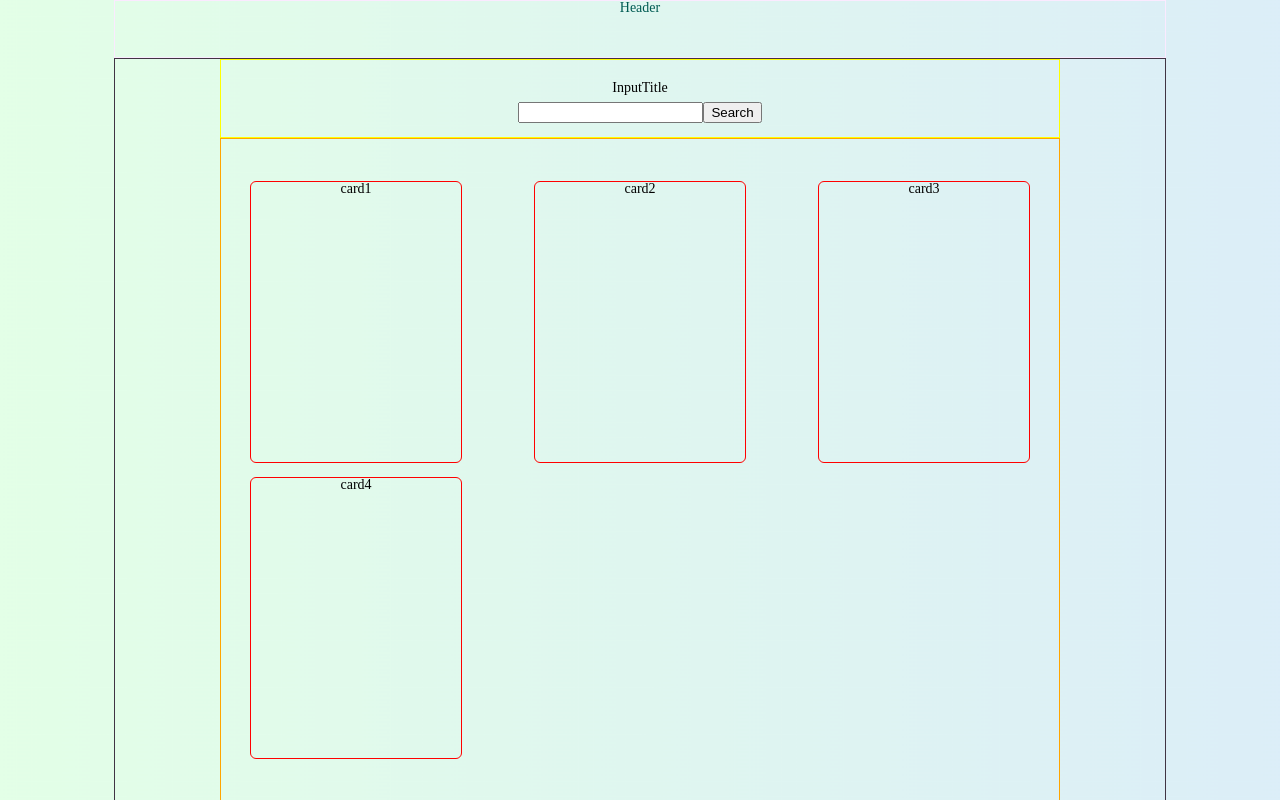
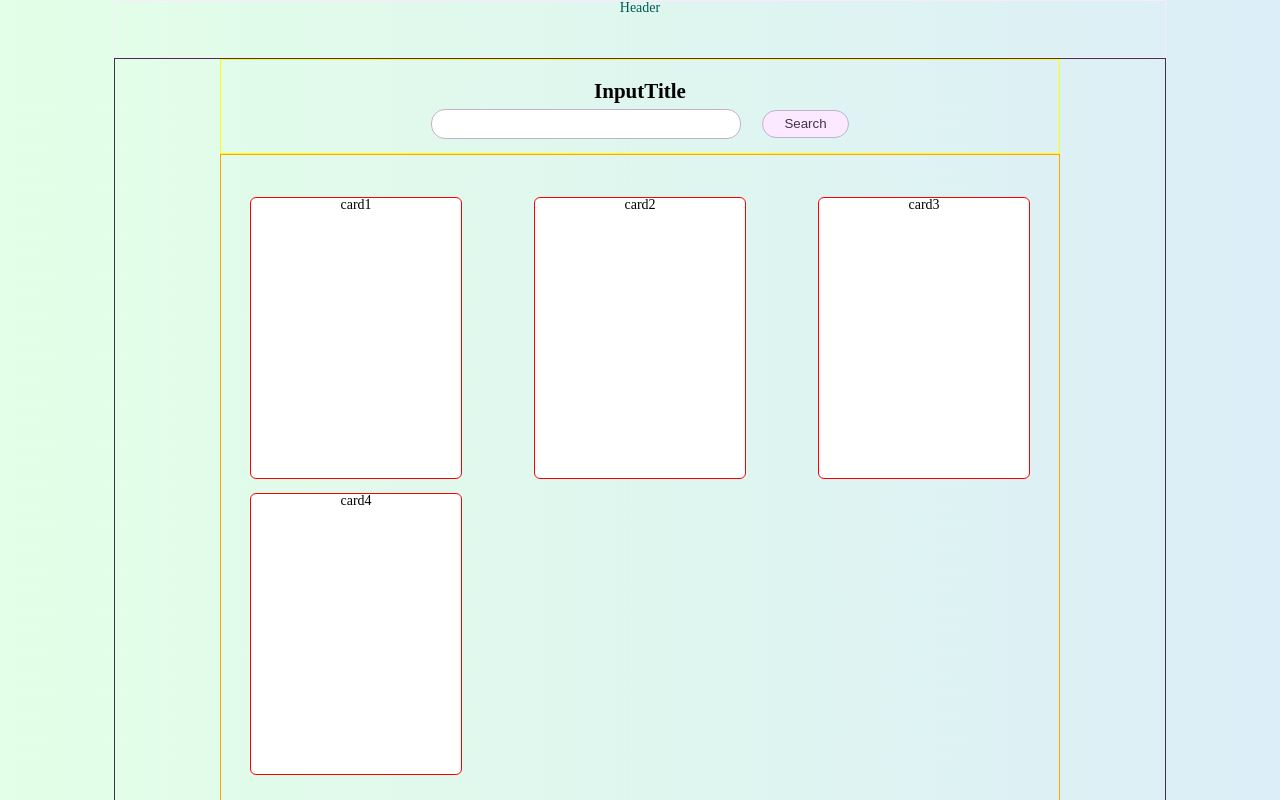
Before and after one commit to CEmmanuelP/mini-my-home, a React (Create React App) app: page / in a window 1280 px wide. Shown: the top 800 px of the page. Built offline with nearby package versions, Linux system fonts and the light colour scheme.

Commit message:
config.js & Cards component

```diff
--- a/src/Main.js
+++ b/src/Main.js
@@ -1,4 +1,5 @@
 import styled from "styled-components";
+import Cards from "./components/Cards";
 
 const Main = () => {
     return (
@@ -9,12 +10,7 @@ const Main = () => {
                     <input className="searchInput" />
                     <button className="searchButton">Search</button>
                 </div>
-                <div className="cards">
-                    <div className="card">card1</div>
-                    <div className="card">card2</div>
-                    <div className="card">card3</div>
-                    <div className="card">card4</div>
-                </div>
+                <Cards />
             </div>
         </MainContainer>
     );
@@ -41,17 +37,28 @@ const MainContainer = styled.div`
         .inputTitle {
             padding-top: 0.5rem;
             padding-bottom: 0.5rem;
+            font-weight: 600;
+            font-size: 1.5rem;
         }
-    }
 
-    .cards {
-        border: 1px solid orange;
-        display: grid;
-        grid-template-columns: repeat(3, 1fr);
-        grid-gap: 1rem;
-        padding-bottom: 3rem;
-        padding-top: 3rem;
-        justify-items: center;
+        .searchInput {
+            width: 20rem;
+            border-radius: 1rem;
+            border: 1px solid var(--color-purple);
+            padding: 0rem 1rem 0 1rem;
+            line-height: 2rem;
+        }
+
+        .searchButton {
+            height: 2rem;
+            margin-left: 1.5rem;
+            border: 1px solid var(--color-purple);
+            border-radius: 1rem;
+            background-color: var(--color-primary);
+            color: var(--color-black);
+            padding-left: 1.5rem;
+            padding-right: 1.5rem;
+        }
     }
 
     .card {
@@ -59,6 +66,7 @@ const MainContainer = styled.div`
         width: 15rem;
         height: 20rem;
         border-radius: 6px;
+        background-color: white;
     }
 `;
 
--- /dev/null
+++ b/src/components/Cards.js
@@ -0,0 +1,32 @@
+import { useEffect } from "react";
+import styled from "styled-components";
+import * as config from "../config";
+
+const Cards = () => {
+    useEffect(() => {
+        console.log(config.SERVICE_KEY);
+    }, []);
+
+    return (
+        <>
+            <CardContainer className="cards">
+                <div className="card">card1</div>
+                <div className="card">card2</div>
+                <div className="card">card3</div>
+                <div className="card">card4</div>
+            </CardContainer>
+        </>
+    );
+};
+
+const CardContainer = styled.div`
+    border: 1px solid orange;
+    display: grid;
+    grid-template-columns: repeat(3, 1fr);
+    grid-gap: 1rem;
+    padding-bottom: 3rem;
+    padding-top: 3rem;
+    justify-items: center;
+`;
+
+export default Cards;
--- /dev/null
+++ b/src/config.js
@@ -0,0 +1,2 @@
+export const SERVICE_KEY =
+    "LCJMIigZhQPogkJ%2BbB4Gbn15OVfx4AfaW1HIukODkYVdK7uwSjYWl8AmBEM8pne2Mpl9d8QbsEV1SJHXLjsQVA%3D%3D";
```
